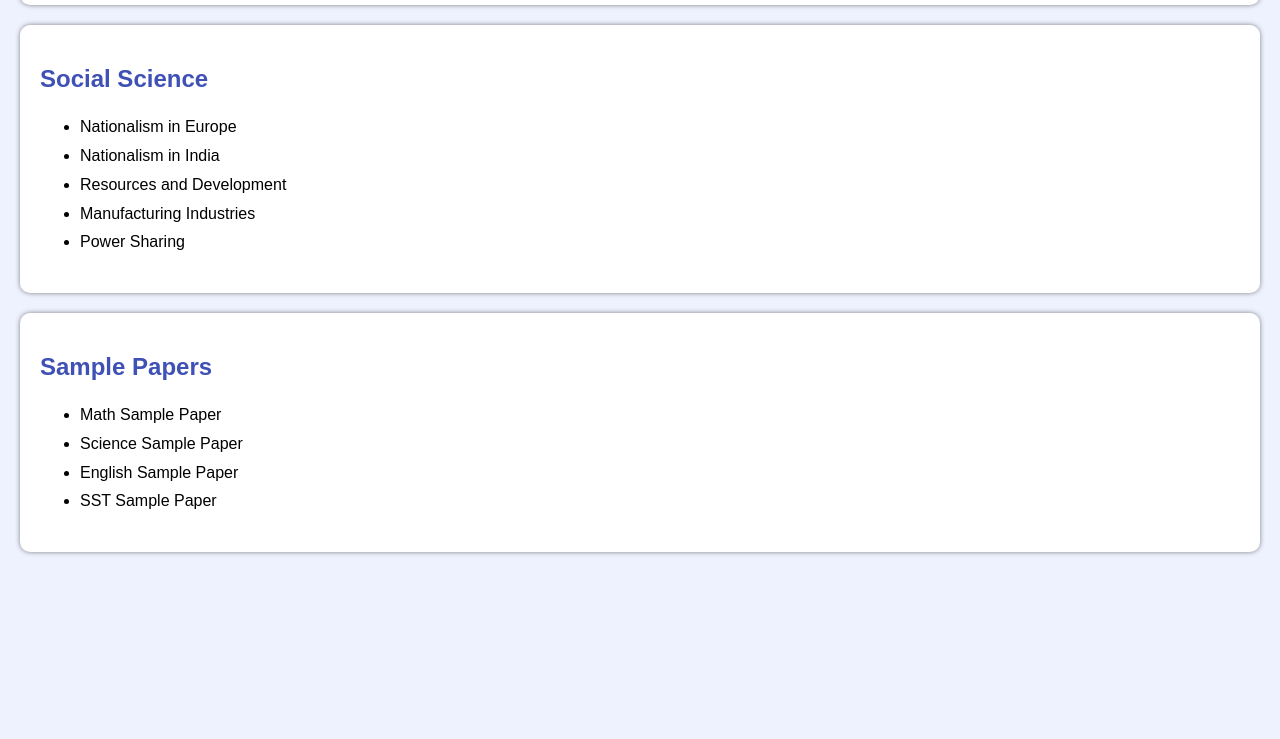
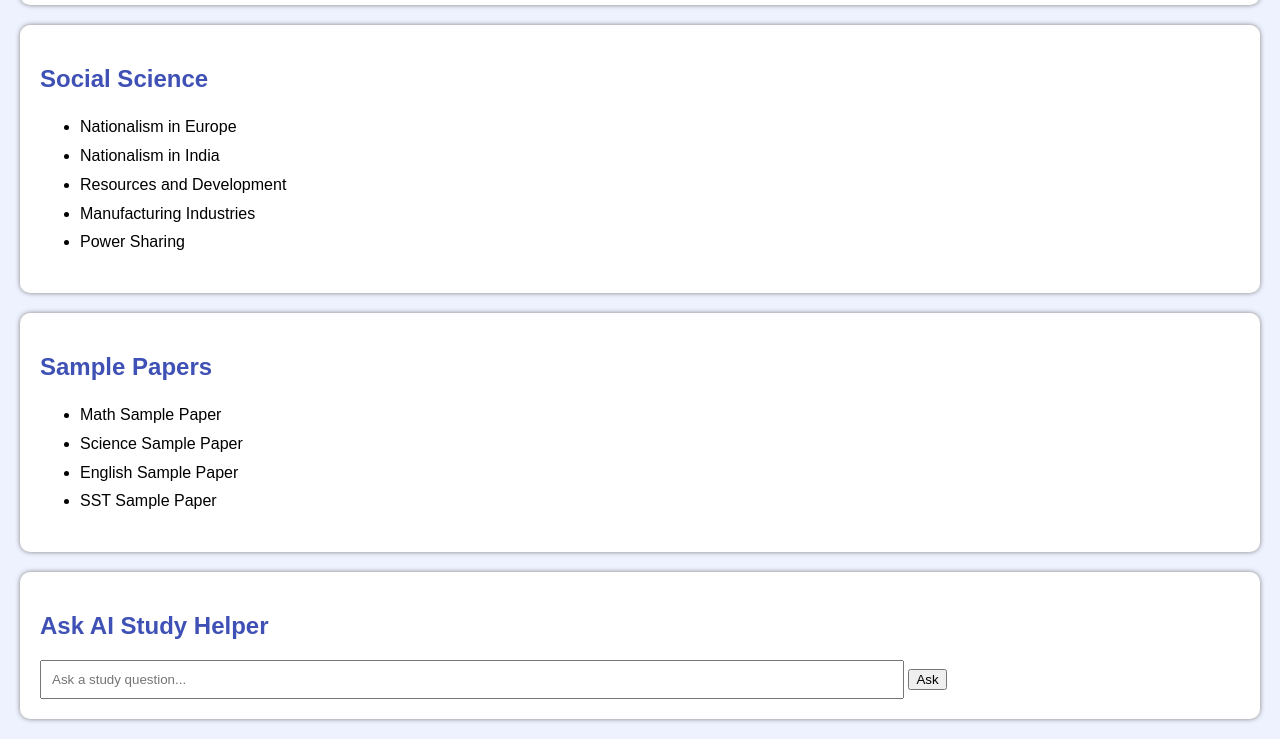
Before and after one commit to karamdhimaan10-creator/_.Shinchan._, a plain HTML site: page index.html in a window 1280 px wide. Shown: the part 984-1723 px from the top of the page. Before the commit the page ends 1556 px from the top, so only its background shows below. Drawn offline with Linux system fonts and the light colour scheme.

Commit message:
Update index.html
Ai for students

```diff
--- a/index.html
+++ b/index.html
@@ -118,3 +118,18 @@ line-height:1.8;
 
 </body>
 </html>
+
+ <section>
+<h2>Ask AI Study Helper</h2>
+
+<input id="question" placeholder="Ask a study question..." style="width:70%;padding:10px;">
+<button onclick="askAI()">Ask</button>
+
+<script>
+function askAI(){
+let q=document.getElementById("question").value;
+window.open("https://www.google.com/search?q="+q+" class 10 cbse explanation");
+}
+</script>
+
+ </section>
```
